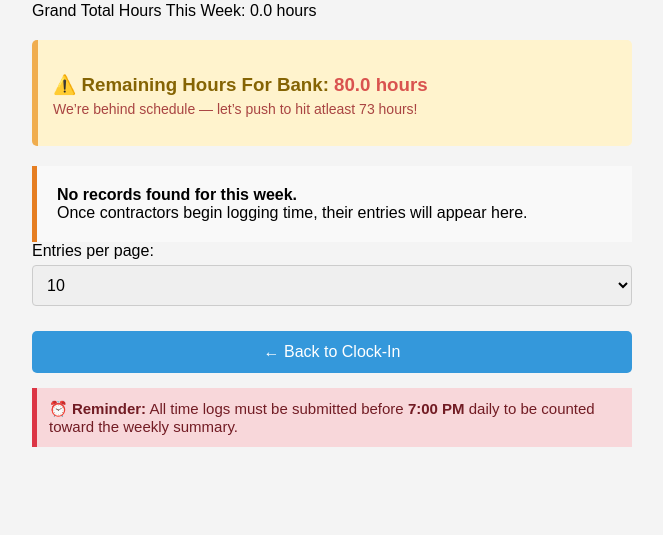
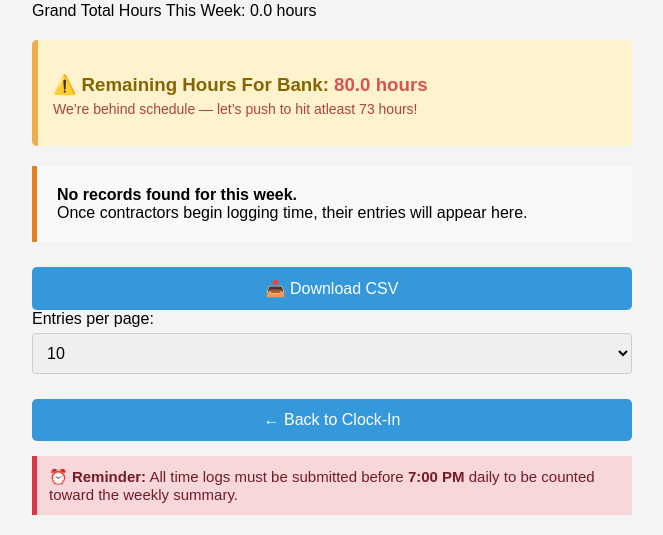
Before and after one commit to Seanmorais09/contractor, a Flask app: page /dashboard in a window 1280 px wide. Shown: the part 689-1224 px from the top of the page, without its empty margins (308-971 px from the left). Before the commit the page ends 1136 px from the top, so only its background shows below. Run offline with Flask 3, Linux system fonts and the light colour scheme; data that the repository does not hold is empty.

Commit message:
Update dashboard.html
export button on dashboard.html

```diff
--- a/templates/dashboard.html
+++ b/templates/dashboard.html
@@ -41,6 +41,7 @@
 <form method="get" action="/dashboard">
   <button type="submit">Clear Filters</button>
 </form>
+
 
 {% if daily_summary %}
   <h3>Hours Per Day</h3>
@@ -119,6 +120,9 @@
     Once contractors begin logging time, their entries will appear here.
   </div>
 {% endif %}
+  <a href="{{ url_for('export_db') }}">
+  <button class="download-button">📥 Download CSV</button>
+</a>
   <form method="get" action="/dashboard">
     <label for="limit">Entries per page:</label>
     <select name="limit" onchange="this.form.submit()">
```
